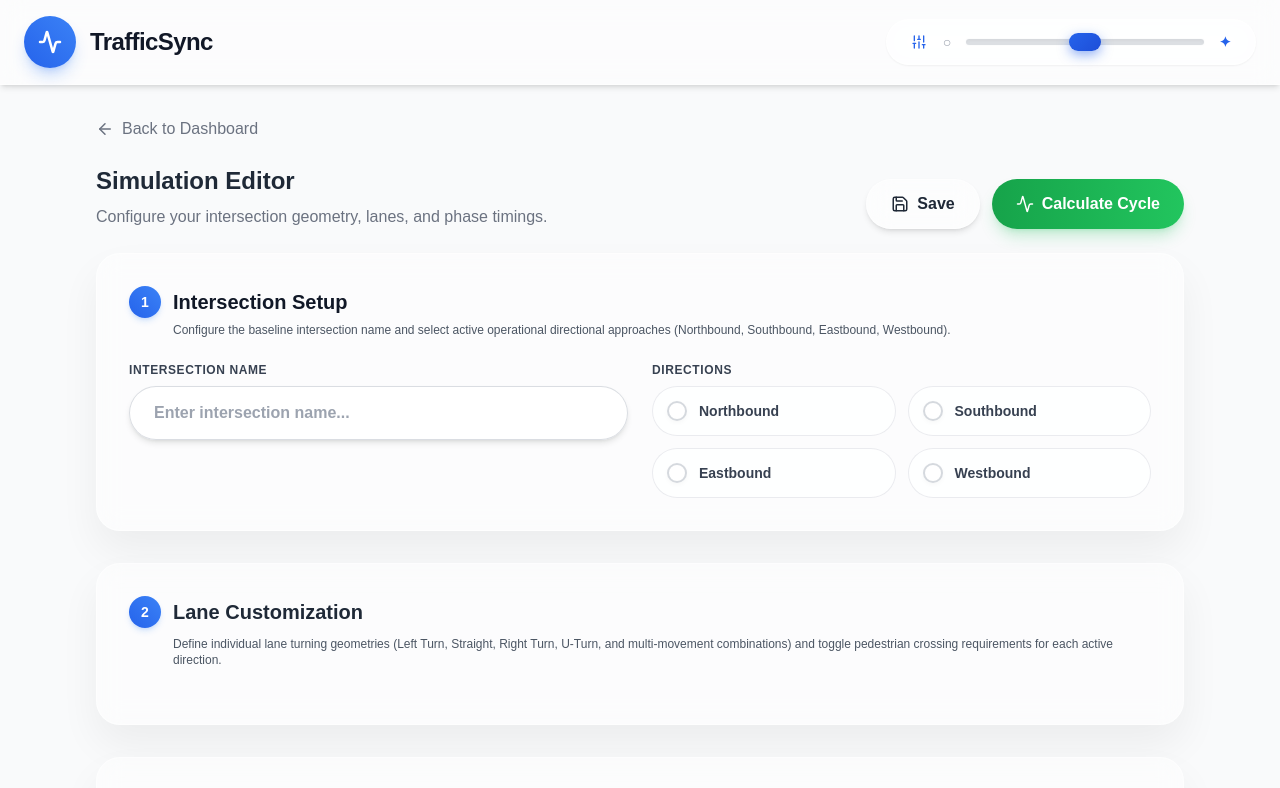
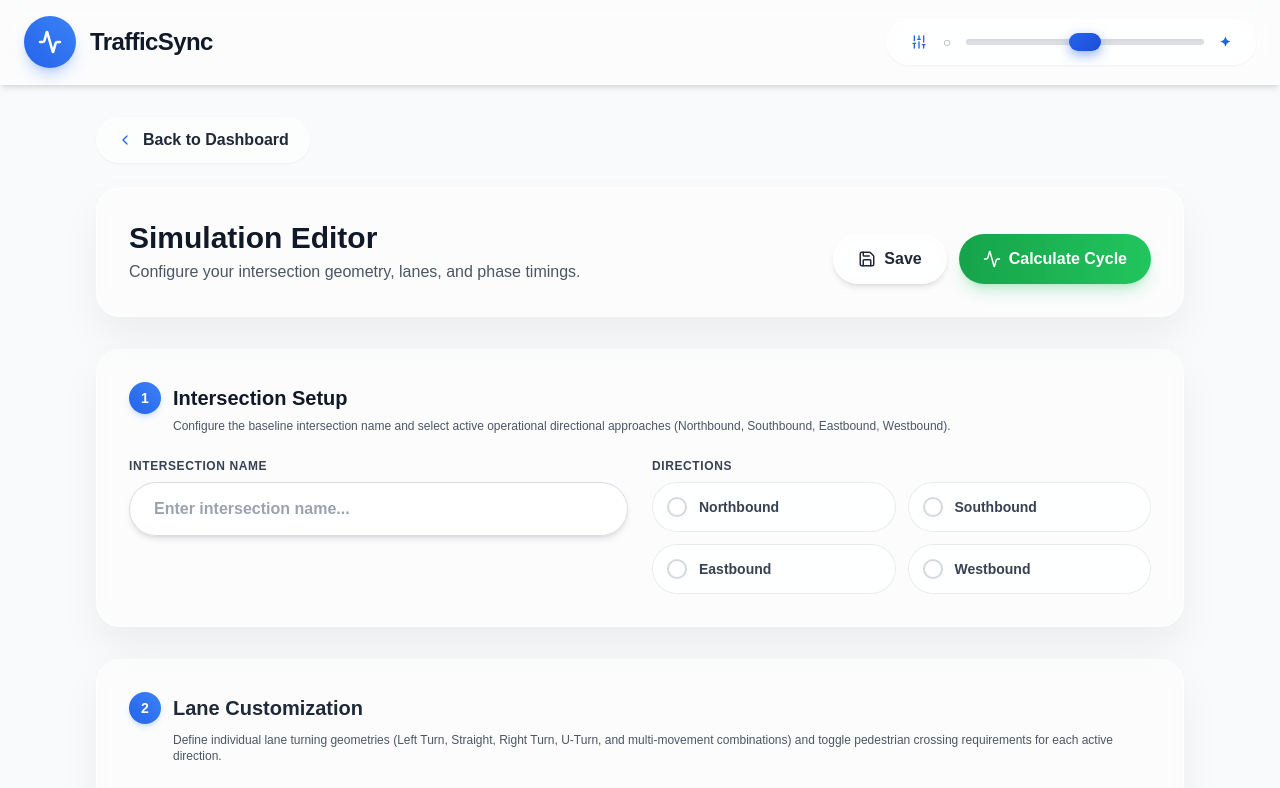
Before and after one commit to danlenoon/TrafficSync, a React (Vite) app in the folder client/: page /editor in a window 1280 px wide. Shown: the top 788 px of the page. Built offline with nearby package versions, Linux system fonts and the light colour scheme.

Commit message:
feat(validation): enforce strict prerequisites on calculation and minimum go timing

```diff
--- a/client/src/pages/SimulationEditor.jsx
+++ b/client/src/pages/SimulationEditor.jsx
@@ -1,39 +1,158 @@
 import React, { useContext, useState } from 'react';
-import { ArrowLeft, Activity, Save, Check } from 'lucide-react';
+import { ChevronLeft, Activity, Save, Check } from 'lucide-react';
 import { useNavigate } from 'react-router-dom';
 import Button from '../components/atoms/Button';
 import SetupSection from '../components/organisms/SetupSection';
 import LanesSection from '../components/organisms/LanesSection';
+import PhaseBuilderSection from '../components/organisms/PhaseBuilderSection';
 import TimingsSection from '../components/organisms/TimingsSection';
 import { SimulationContext } from '../SimulationContext';
 
 export default function SimulationEditor() {
   const navigate = useNavigate();
-  const { saveCurrentSimulation } = useContext(SimulationContext);
+  const { roadName, directions, laneConfigs, pedestrians, phases, saveCurrentSimulation, glassClarity } = useContext(SimulationContext);
   const [saved, setSaved] = useState(false);
+  const [errorMsg, setErrorMsg] = useState('');
+  const [showBackDialog, setShowBackDialog] = useState(false);
+
+  const hasUnsavedChanges = roadName.trim().length > 0 || Object.values(directions).some(Boolean);
+
+  const handleBackClick = () => {
+    if (hasUnsavedChanges && !saved) {
+      setShowBackDialog(true);
+    } else {
+      navigate('/');
+    }
+  };
 
   const handleSave = () => {
+    const hasIntersectionName = roadName.trim().length > 0;
+    const hasActiveDir = Object.values(directions).some(Boolean);
+    const hasLanesOrPed = Object.keys(directions).some(d => directions[d] && ((laneConfigs[d] || []).length > 0 || pedestrians[d] === 'Yes'));
+    if (!hasIntersectionName || !hasActiveDir || !hasLanesOrPed) {
+      setErrorMsg('Please provide an intersection name, select at least 1 direction, and add at least 1 lane or pedestrian crossing.');
+      setTimeout(() => setErrorMsg(''), 4000);
+      return;
+    }
     saveCurrentSimulation();
     setSaved(true);
     setTimeout(() => setSaved(false), 2000);
   };
 
+  const handleCalculate = () => {
+    const hasIntersectionName = roadName.trim().length > 0;
+    const hasActiveDir = Object.values(directions).some(Boolean);
+    const hasLanesOrPed = Object.keys(directions).some(d => directions[d] && ((laneConfigs[d] || []).length > 0 || pedestrians[d] === 'Yes'));
+    const hasAtLeastTwoPhases = phases.length >= 2;
+    const allPhasesHaveGo = phases.length >= 2 && phases.every(p => Object.values(p.lights).some(l => l === 'green'));
+
+    if (!hasIntersectionName) {
+      setErrorMsg('Validation Error: Please provide an intersection name.');
+      setTimeout(() => setErrorMsg(''), 4000);
+      return;
+    }
+    if (!hasActiveDir) {
+      setErrorMsg('Validation Error: Please select at least 1 direction.');
+      setTimeout(() => setErrorMsg(''), 4000);
+      return;
+    }
+    if (!hasLanesOrPed) {
+      setErrorMsg('Validation Error: Please add at least 1 lane (or select pedestrian crossing).');
+      setTimeout(() => setErrorMsg(''), 4000);
+      return;
+    }
+    if (!hasAtLeastTwoPhases) {
+      setErrorMsg('Validation Error: There must be at least 2 phases configured in the Interactive Traffic Light Phase Builder.');
+      setTimeout(() => setErrorMsg(''), 4000);
+      return;
+    }
+    if (!allPhasesHaveGo) {
+      setErrorMsg('Validation Error: At least each phase must have a green go signal configured.');
+      setTimeout(() => setErrorMsg(''), 4000);
+      return;
+    }
+
+    navigate('/results');
+  };
+
+  const glassStyle = {
+    backgroundColor: 'var(--card-bg)',
+    backdropFilter: 'blur(var(--glass-blur))',
+    borderColor: 'var(--glass-border)',
+    boxShadow: `0 20px 40px rgba(0, 0, 0, ${0.03 + glassClarity * 0.05})`,
+    fontFamily: 'Arial, sans-serif'
+  };
+
   return (
-    <div className="h-full flex flex-col animate-in slide-in-from-right-4">
-      <button onClick={() => navigate('/')} className="text-gray-500 hover:text-gray-800 mb-6 flex items-center gap-2 w-fit font-medium">
-        <ArrowLeft size={18} /> Back to Dashboard
+    <div className="h-full flex flex-col animate-in slide-in-from-right-4 relative" style={{ fontFamily: 'Arial, sans-serif' }}>
+      {/* Unsaved Changes Warning Modal dynamically adapting to Liquid Glass blur */}
+      {showBackDialog && (
+        <div className="fixed inset-0 z-50 flex items-center justify-center p-4 bg-black/40 animate-in fade-in" style={{ backdropFilter: `blur(${glassClarity * 12}px)` }}>
+          <div
+            className="max-w-md w-full p-8 rounded-3xl border shadow-2xl space-y-6 animate-in zoom-in-95"
+            style={glassStyle}
+          >
+            <h3 className="text-xl font-black">Unsaved Changes</h3>
+            <p className="text-sm font-medium text-gray-600">You have unsaved changes in your simulation. Are you sure you want to leave without saving?</p>
+            <div className="flex gap-3 justify-end pt-2">
+              <Button onClick={() => setShowBackDialog(false)} variant="outline" className="rounded-full">
+                Cancel
+              </Button>
+              <Button onClick={() => navigate('/')} variant="primary" className="rounded-full bg-red-600 hover:bg-red-700 shadow-red-500/25">
+                Leave without saving
+              </Button>
+            </div>
+          </div>
+        </div>
+      )}
+
+      {/* Custom Notification Friendly Popup Pill dynamically adapting to Liquid Glass blur */}
+      {errorMsg && (
+        <div className="fixed top-24 left-1/2 -translate-x-1/2 z-50 animate-in fade-in slide-in-from-top-4">
+          <div
+            className="px-8 py-3.5 rounded-full shadow-2xl font-extrabold text-sm border flex items-center gap-3 backdrop-blur-xl"
+            style={{
+              backgroundColor: 'var(--card-bg)',
+              backdropFilter: 'blur(var(--glass-blur))',
+              borderColor: 'var(--glass-border)',
+              color: 'var(--text-main)',
+              boxShadow: `0 20px 40px rgba(0, 0, 0, ${0.1 + glassClarity * 0.1})`
+            }}
+          >
+            <span className="w-2.5 h-2.5 rounded-full bg-blue-600 animate-pulse"></span>
+            <span>{errorMsg}</span>
+          </div>
+        </div>
+      )}
+
+      {/* iOS 27 Liquid Glass Back Button with Left Chevron */}
+      <button
+        onClick={handleBackClick}
+        className="px-5 py-2.5 rounded-full border shadow-sm flex items-center gap-2.5 font-bold text-gray-800 transition-all duration-300 hover:scale-[1.03] active:scale-95 group mb-6 w-fit"
+        style={{
+          backgroundColor: 'var(--input-bg)',
+          backdropFilter: 'blur(var(--glass-blur))',
+          borderColor: 'var(--glass-border)',
+          fontFamily: 'Arial, sans-serif'
+        }}
+      >
+        <ChevronLeft size={16} className="text-blue-600 transition-transform group-hover:-translate-x-1" />
+        <span>Back to Dashboard</span>
       </button>
 
-      <div className="flex flex-col sm:flex-row justify-between items-start sm:items-end mb-6 gap-4">
+      <div
+        className="p-8 rounded-3xl border mb-8 flex flex-col sm:flex-row justify-between items-start sm:items-end gap-4 transition-all"
+        style={glassStyle}
+      >
         <div>
-          <h1 className="text-2xl font-bold text-gray-800 mb-2">Simulation Editor</h1>
-          <p className="text-gray-500">Configure your intersection geometry, lanes, and phase timings.</p>
+          <h1 className="text-3xl font-black text-gray-900 mb-1" style={{ fontFamily: 'Arial, sans-serif' }}>Simulation Editor</h1>
+          <p className="text-gray-600 font-medium">Configure your intersection geometry, lanes, and phase timings.</p>
         </div>
         <div className="flex gap-3 w-full sm:w-auto">
           <Button onClick={handleSave} variant="outline" className="flex-1 sm:flex-none">
             {saved ? <><Check size={18} /> Saved!</> : <><Save size={18} /> Save</>}
           </Button>
-          <Button onClick={() => navigate('/results')} variant="accent" className="flex-1 sm:flex-none justify-center">
+          <Button onClick={handleCalculate} variant="accent" className="flex-1 sm:flex-none justify-center">
             <Activity size={18} /> Calculate Cycle
           </Button>
         </div>
@@ -42,6 +161,7 @@ export default function SimulationEditor() {
       <div className="space-y-8 pb-12">
         <SetupSection />
         <LanesSection />
+        <PhaseBuilderSection />
         <TimingsSection />
       </div>
     </div>
```
